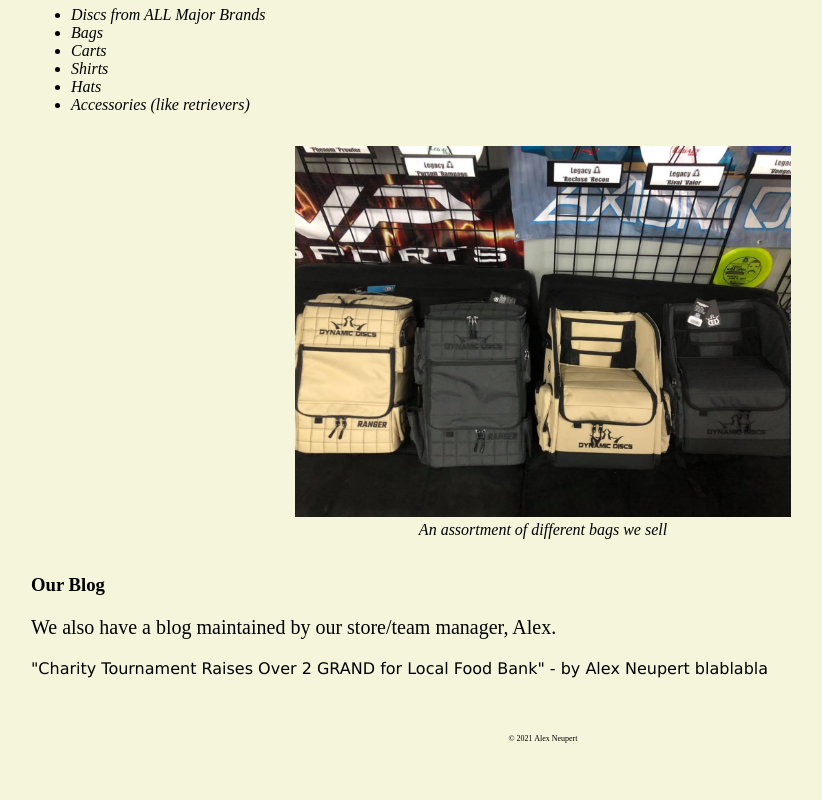
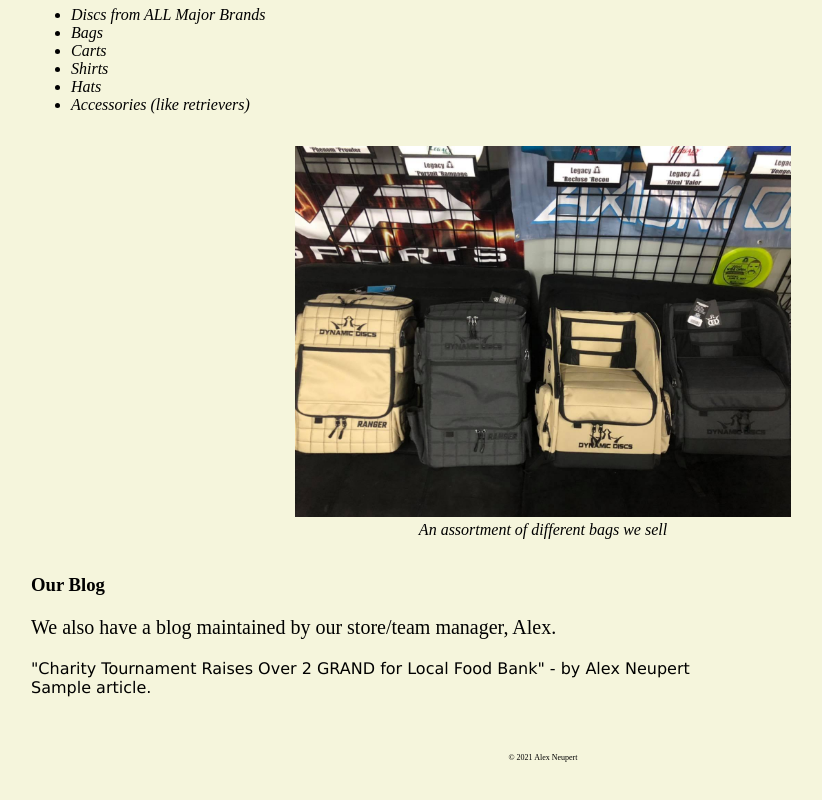
Before and after one commit to Adelysium/html-project-neupert, a plain HTML site: page html-project-neupert/index.html in a window 1280 px wide. Shown: the part 2954-3754 px from the top of the page, without its empty margins (97-919 px from the left). Drawn offline with Linux system fonts and the light colour scheme.

Commit message:
Updated info

```diff
--- a/html-project-neupert/index.html
+++ b/html-project-neupert/index.html
@@ -53,8 +53,8 @@
             </p>
             <div>
             <article class="blogPost">
-                "Charity Tournament Raises Over 2 GRAND for Local Food Bank" - by Alex Neupert
-                blablabla
+                "Charity Tournament Raises Over 2 GRAND for Local Food Bank" - by Alex Neupert<br>
+                Sample article.
             </article>
             </div>
         </main>
```
